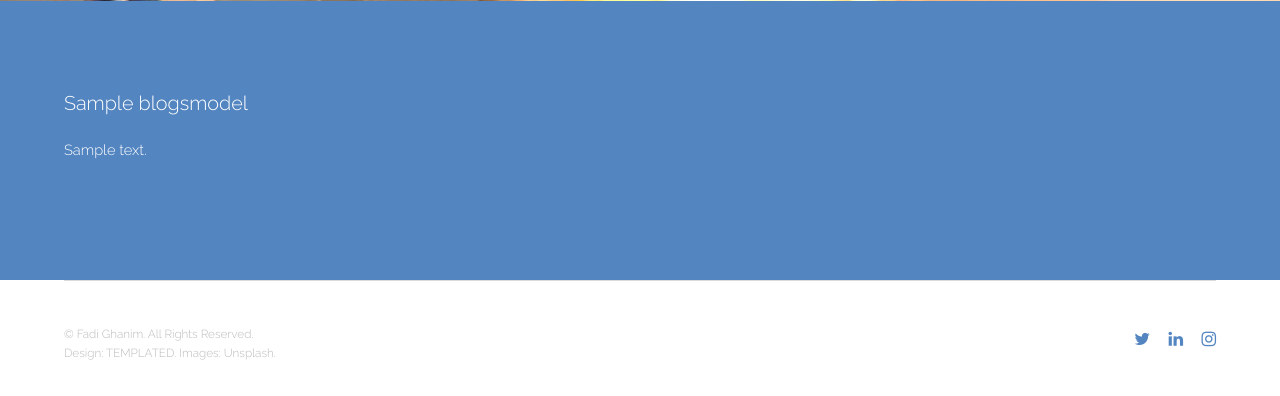
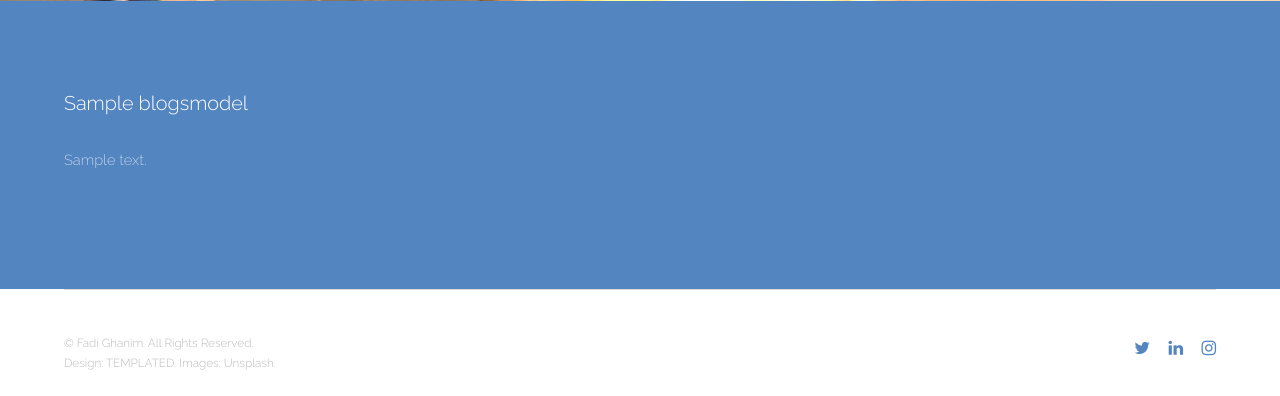
Before and after one commit to backyardengineer/casadefadi.github.io, a Django app: page /blog.html in a window 1280 px wide. Shown: the part 447-843 px from the top of the page. Run offline with Django 3.2, Linux system fonts and the light colour scheme; tables that the repository leaves empty hold one stand-in row (Sample ...); some libraries are stand-ins or nearby versions.

Commit message:
Update blog.html

```diff
--- a/templates/blog.html
+++ b/templates/blog.html
@@ -40,9 +40,7 @@
                   <header>
                       <h3>{{blog.title}}</h3>
                   </header>
-                  <div style="color: white">
-                    {{ blog.content|markdown }}
-                  </div>
+                  <p color="black">{{ blog.content|markdown }}</p>
             </article>
           </div>
       </div>
```
